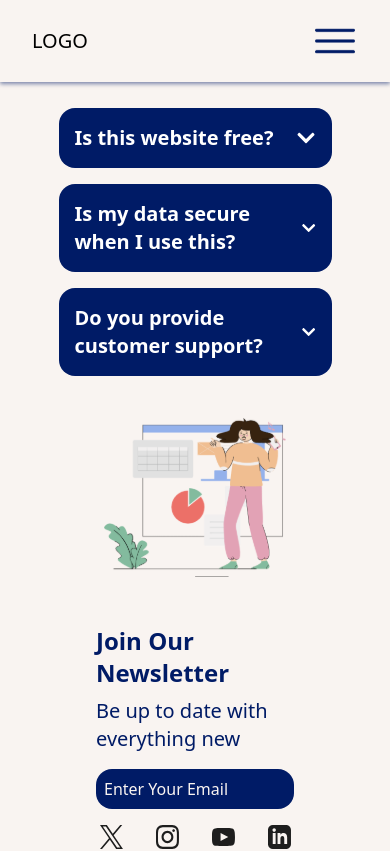
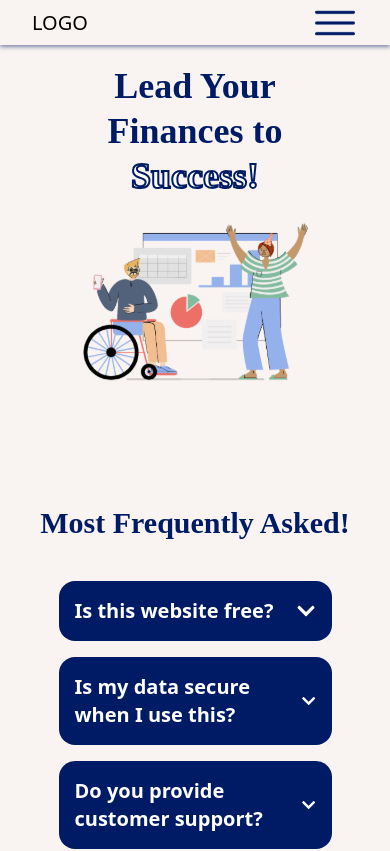
Before and after one commit to SarahSidAhmed/GDGDevFest, a Next.js app in the folder home-page/: page / in a window 390 px wide. Shown: the top 851 px of the page. Built offline with nearby package versions, Linux system fonts and the light colour scheme; a web font is replaced by a local one.

Commit message:
responsivness for hero sction

```diff
--- a/home-page/src/app/page.tsx
+++ b/home-page/src/app/page.tsx
@@ -11,7 +11,7 @@ const HomePage = () => {
   return (
     <div>
       <Navbar />
-
+      <HeroSection/>
       <QA />
       <Footer />
    </div>
--- a/home-page/src/compounents/Footer.tsx
+++ b/home-page/src/compounents/Footer.tsx
@@ -23,7 +23,7 @@ export default function Footer() {
         <div className='grid grid-cols-1 justify-center gap-4 w-full lg:w-[80%] px-8 pt-8 lg:px-2'>
           <div className='grid grid-cols-1 justify-center gap-2'>
             <h1 className='font-bold font-outfit text-2xl text-[#001B66]'>Join Our Newsletter</h1>
-            <p className='font-outfit text-xl text-[#001B66]'>Be up to date with everything new</p>
+            <p className='font-outfit text-xl text-[#001B66] '>Be up to date with everything new</p>
           </div>
           <input
             type="email"
--- a/home-page/src/compounents/HeroSection.css
+++ b/home-page/src/compounents/HeroSection.css
@@ -1,25 +1,10 @@
 @import url('https://fonts.googleapis.com/css2?family=Perpetua+Titling+MT&display=swap');
 @import url('https://fonts.googleapis.com/css2?family=Outfit:wght@400&display=swap');
 
-.main-container {
-  height: 533px;
-  display: flex;
-  flex-direction: row;
-  justify-content: center;
-  align-items: center;
-  padding: 40px;
-  background-color: #F9F4F1;
-}
 
-.container {
-    padding: 15px;
-  display: flex;
-  align-items: center;
-}
 
 h1 {
-  margin-left: 30px;
-  font-size: 50px;
+  font-size: 70px;
   font-weight: bold;
   color: #001B66;
   font-family: 'Perpetua Titling MT', serif;
@@ -27,7 +12,7 @@ h1 {
 .success {
   -webkit-text-fill-color: white;
   -webkit-text-stroke-width: 2px;
-  -webkit-text-stroke-color: black;
+  -webkit-text-stroke-color: #001B66;
   }
 
   .discription {
@@ -43,7 +28,6 @@ background-color: #001B66;
 
 .discription-img {
     width: 600px !important;
-    margin-bottom: 55px !important;
     height: auto;
 }
 
@@ -53,7 +37,6 @@ background-color: #001B66;
     font-size: 18px;
     font-family: 'Outfit', sans-serif;
     text-align: center;
-    margin-bottom: 50px;
     color: white;
 }
 
@@ -81,6 +64,7 @@ h1 {
   width: 80%;
   margin: auto;
   font-size: 40px;
+  text-align: center;
 }
 .discription-img{
   width: 70% !important;
--- a/home-page/src/compounents/HeroSection.tsx
+++ b/home-page/src/compounents/HeroSection.tsx
@@ -1,17 +1,17 @@
 import React from 'react';
 import './HeroSection.css';
 import Image from 'next/image';
-import im1 from '../images/Hero.png';
+import im1 from '../images/hero Image.svg';
 
 
 const HeroSection: React.FC = () => {
   return (
-      <div className="container">
-          <h1>
+      <div className=" m-auto px-8 lg:px-20 py-16  bg-[#F9F4F1] w-full flex flex-col lg:flex-row justify-between items-center gap-4 ">
+          <h1 className='text-4xl md:text-7xl leading-tight md:leading-normal'>
             Lead Your Finances to <span className="success">Success!</span>
           </h1>
           <Image className='container-img' src={im1} alt="Hero" layout="fixed" />
-        </div>
+      </div>
 
 
 
--- a/home-page/src/compounents/navbar.tsx
+++ b/home-page/src/compounents/navbar.tsx
@@ -8,7 +8,7 @@ const Navbar = () => {
 
   return (
     <nav
-      className="flex flex-row justify-between items-center gap-8 fixed w-full m-auto px-8 py-4 bg-[#F9F4F1]"
+      className="flex flex-row justify-between items-center gap-8 fixed w-full m-auto px-8 py-4 bg-[#F9F4F1] h-[45px] lg:h-[85px]"
       style={{ boxShadow: '0 2px 4px rgba(0, 27, 102, 0.5)' }}
     >
       <div className="text-xl">LOGO</div>
```
Also changed, not shown: home-page/src/images/Hero.png (deleted), home-page/src/images/hero Image.svg (added).
